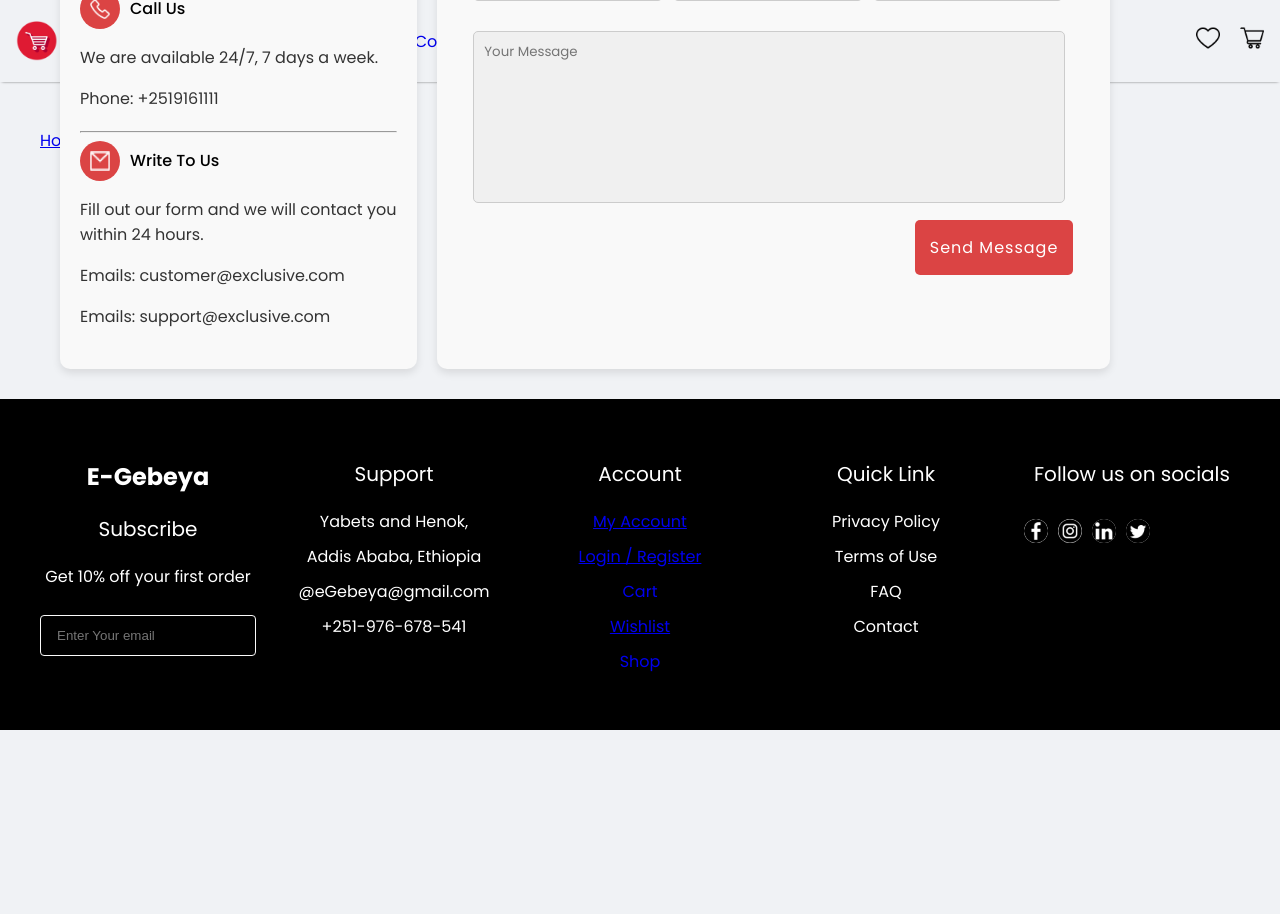
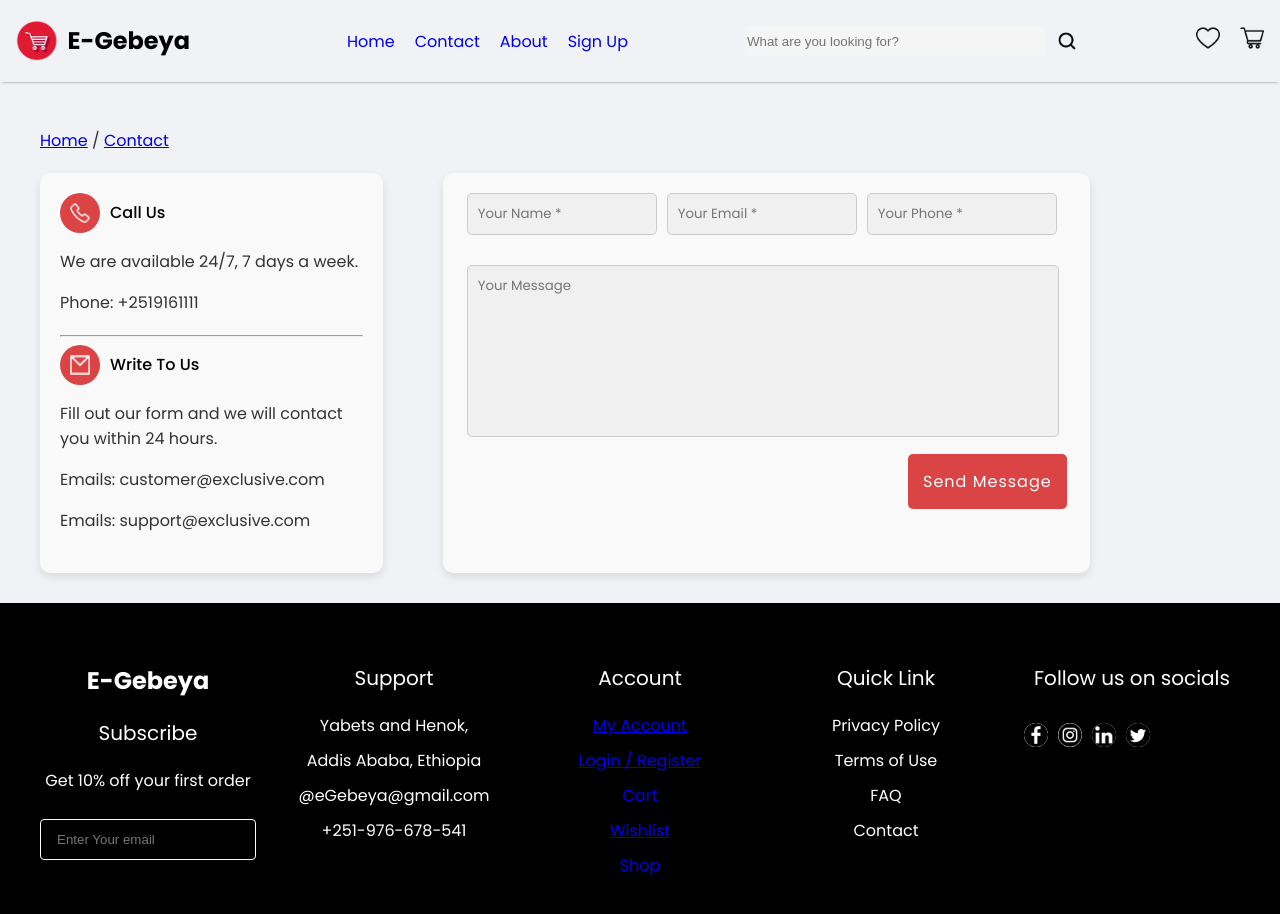
Before and after one commit to CybersoftInt/E-gebeya2, a React (Create React App) app: page /contact in a window 1280 px wide. Shown: the top 914 px of the page. Before the commit the page ends 800 px from the top, so only its background shows below. Built offline with nearby package versions, Linux system fonts and the light colour scheme.

Commit message:
Update Contact.css

```diff
--- a/src/Pages/Contact/Contact.css
+++ b/src/Pages/Contact/Contact.css
@@ -11,9 +11,11 @@
 .contact-container {
     display: flex;
     flex-direction: row;
+    gap: 40px;
     justify-content: space-between;
     max-width: 1000px;
-    margin: auto;
+    margin-left: 80px;
+    margin-top: 220px;
 }
 
 .left,
@@ -33,7 +35,7 @@
 
 .right {
     flex: 2;
-    margin-top: -230px;
+    margin-top: -200px;
     margin-right: 30px;
 
 }
```
